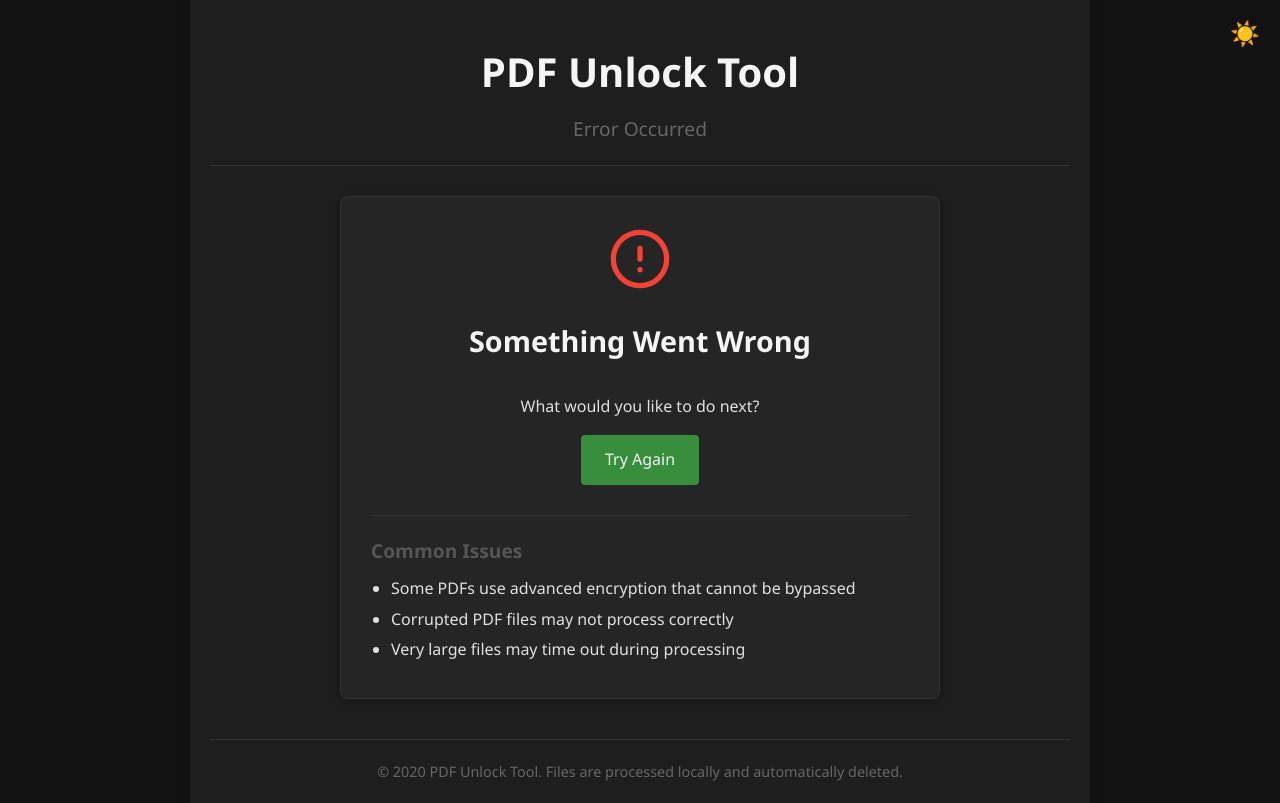
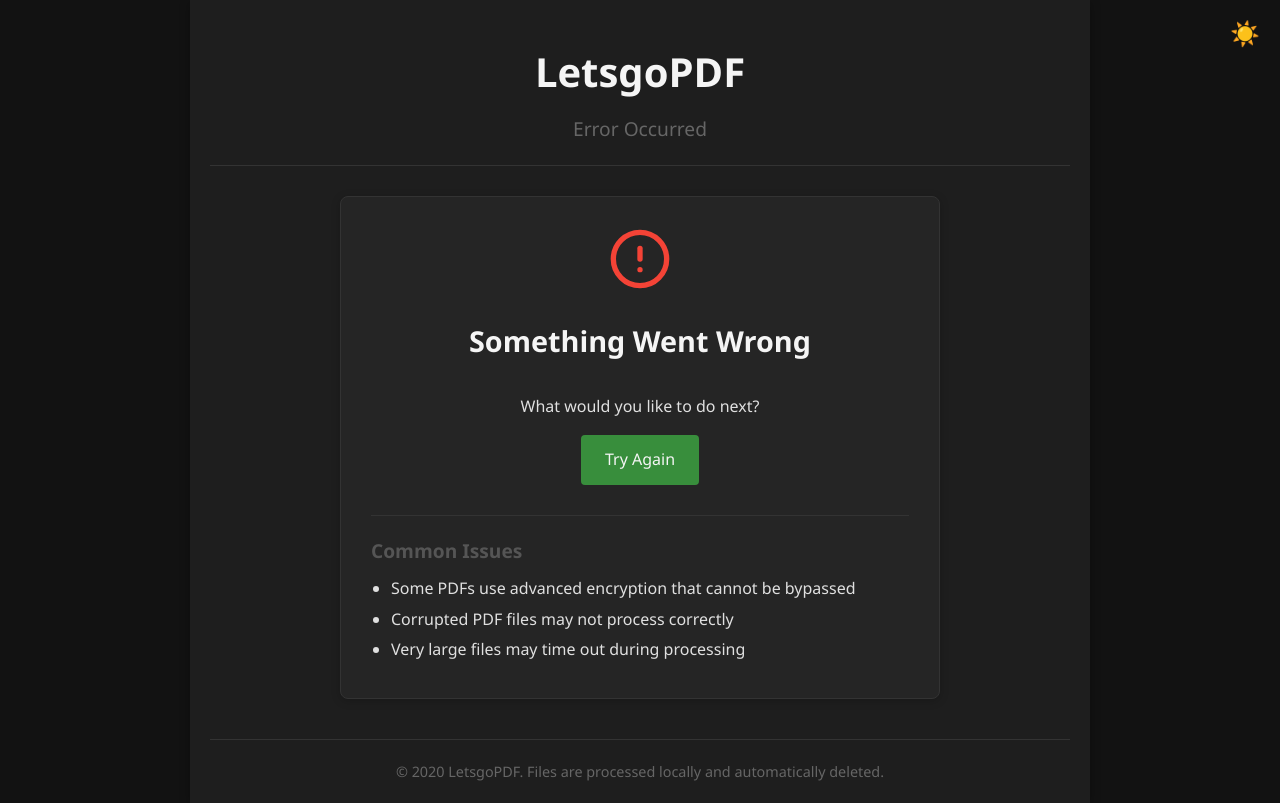
Before and after one commit to se7erin/LetsgoPDF, a Flask app: template templates/error.html in a window 1280 px wide. Run offline with Flask 3, Linux system fonts and the light colour scheme; the template is opened without the code that fills it: most values are stand-ins (such as "Sample title", 1, 10 or a date in 2020).

Commit message:
changed text to represent LetsgoPDF

```diff
--- a/templates/confirm.html
+++ b/templates/confirm.html
@@ -4,14 +4,14 @@
 <head>
     <meta charset="UTF-8">
     <meta name="viewport" content="width=device-width, initial-scale=1.0">
-    <title>Confirm - PDF Unlock Tool</title>
+    <title>LetsgoPDF - Confirm</title>
     <link rel="stylesheet" href="{{ url_for('static', filename='css/style.css') }}">
 </head>
 <body>
     <button class="theme-toggle" id="themeToggle">☀️</button>
     <div class="container">
         <header>
-            <h1>PDF Unlock Tool</h1>
+            <h1>LetsgoPDF</h1>
             <p class="subtitle">File uploaded successfully</p>
         </header>
 
@@ -47,7 +47,7 @@
         </main>
 
         <footer>
-            <p>&copy; {{ current_year }} PDF Unlock Tool. Files are processed locally and automatically deleted.</p>
+            <p>&copy; {{ current_year }} LetsgoPDF. Files are processed locally and automatically deleted.</p>
         </footer>
     </div>
 
--- a/templates/error.html
+++ b/templates/error.html
@@ -4,14 +4,14 @@
 <head>
     <meta charset="UTF-8">
     <meta name="viewport" content="width=device-width, initial-scale=1.0">
-    <title>Error - PDF Unlock Tool</title>
+    <title>LetsgoPDF - Error</title>
     <link rel="stylesheet" href="{{ url_for('static', filename='css/style.css') }}">
 </head>
 <body>
     <button class="theme-toggle" id="themeToggle">☀️</button>
     <div class="container">
         <header>
-            <h1>PDF Unlock Tool</h1>
+            <h1>LetsgoPDF</h1>
             <p class="subtitle">Error Occurred</p>
         </header>
 
@@ -48,7 +48,7 @@
         </main>
 
         <footer>
-            <p>&copy; {{ current_year }} PDF Unlock Tool. Files are processed locally and automatically deleted.</p>
+            <p>&copy; {{ current_year }} LetsgoPDF. Files are processed locally and automatically deleted.</p>
         </footer>
     </div>
 
--- a/templates/index.html
+++ b/templates/index.html
@@ -4,14 +4,14 @@
 <head>
     <meta charset="UTF-8">
     <meta name="viewport" content="width=device-width, initial-scale=1.0">
-    <title>PDF Unlock Tool</title>
+    <title>LetsgoPDF - PDF Unlock Tool</title>
     <link rel="stylesheet" href="{{ url_for('static', filename='css/style.css') }}">
 </head>
 <body class="dark-theme">
     <button class="theme-toggle" id="themeToggle">🌙</button>
     <div class="container">
         <header>
-            <h1>PDF Unlock Tool</h1>
+            <h1>LetsgoPDF</h1>
             <p class="subtitle">Remove password protection from your PDF files</p>
         </header>
 
@@ -60,7 +60,7 @@
         </main>
 
         <footer>
-            <p>&copy; {{ current_year }} PDF Unlock Tool. Files are processed locally and automatically deleted.</p>
+            <p>&copy; {{ current_year }} LetsgoPDF. Files are processed locally and automatically deleted.</p>
         </footer>
     </div>
 
--- a/templates/success.html
+++ b/templates/success.html
@@ -4,14 +4,14 @@
 <head>
     <meta charset="UTF-8">
     <meta name="viewport" content="width=device-width, initial-scale=1.0">
-    <title>Success - PDF Unlock Tool</title>
+    <title>LetsgoPDF - Success</title>
     <link rel="stylesheet" href="{{ url_for('static', filename='css/style.css') }}">
 </head>
 <body>
     <button class="theme-toggle" id="themeToggle">☀️</button>
     <div class="container">
         <header>
-            <h1>PDF Unlock Tool</h1>
+            <h1>LetsgoPDF</h1>
             <p class="subtitle">Success!</p>
         </header>
 
@@ -42,7 +42,7 @@
         </main>
 
         <footer>
-            <p>&copy; {{ current_year }} PDF Unlock Tool. Files are processed locally and automatically deleted.</p>
+            <p>&copy; {{ current_year }} LetsgoPDF. Files are processed locally and automatically deleted.</p>
         </footer>
     </div>
 
```
Also changed, not shown: 2 other files.
